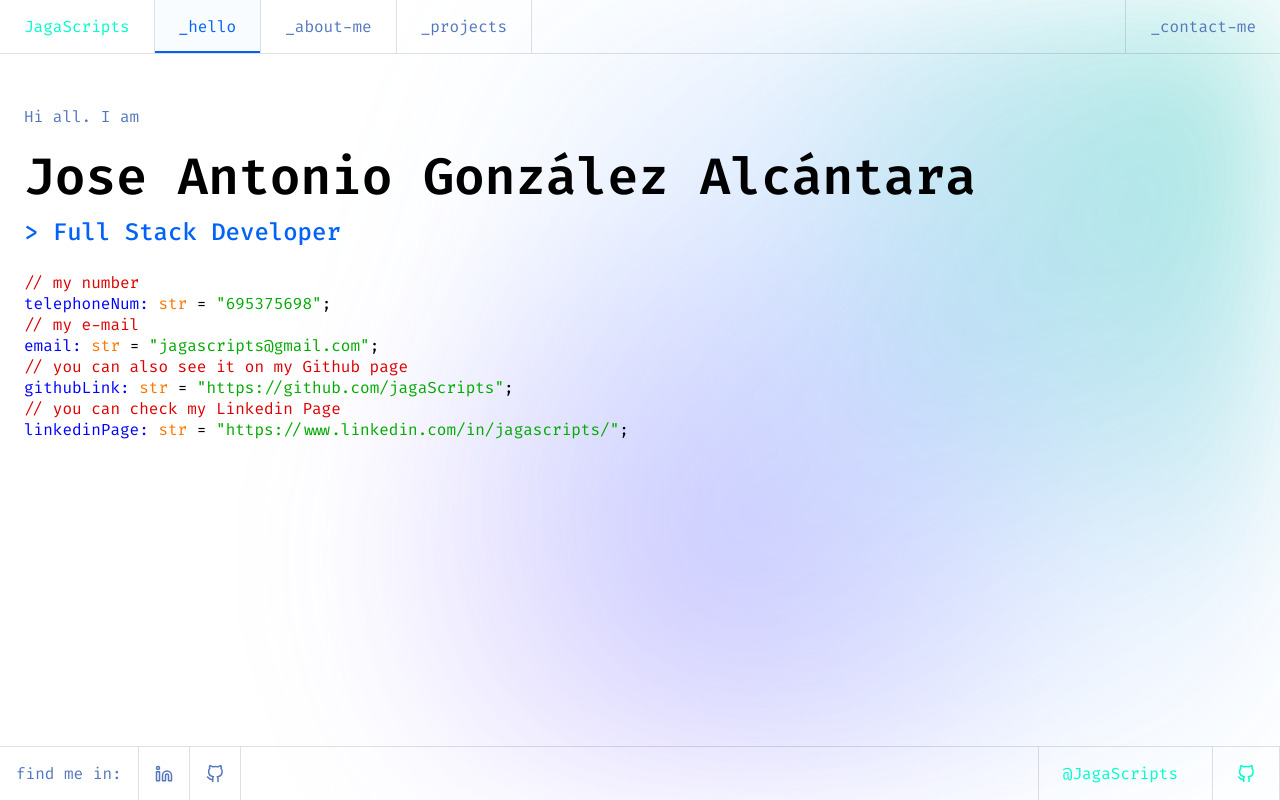
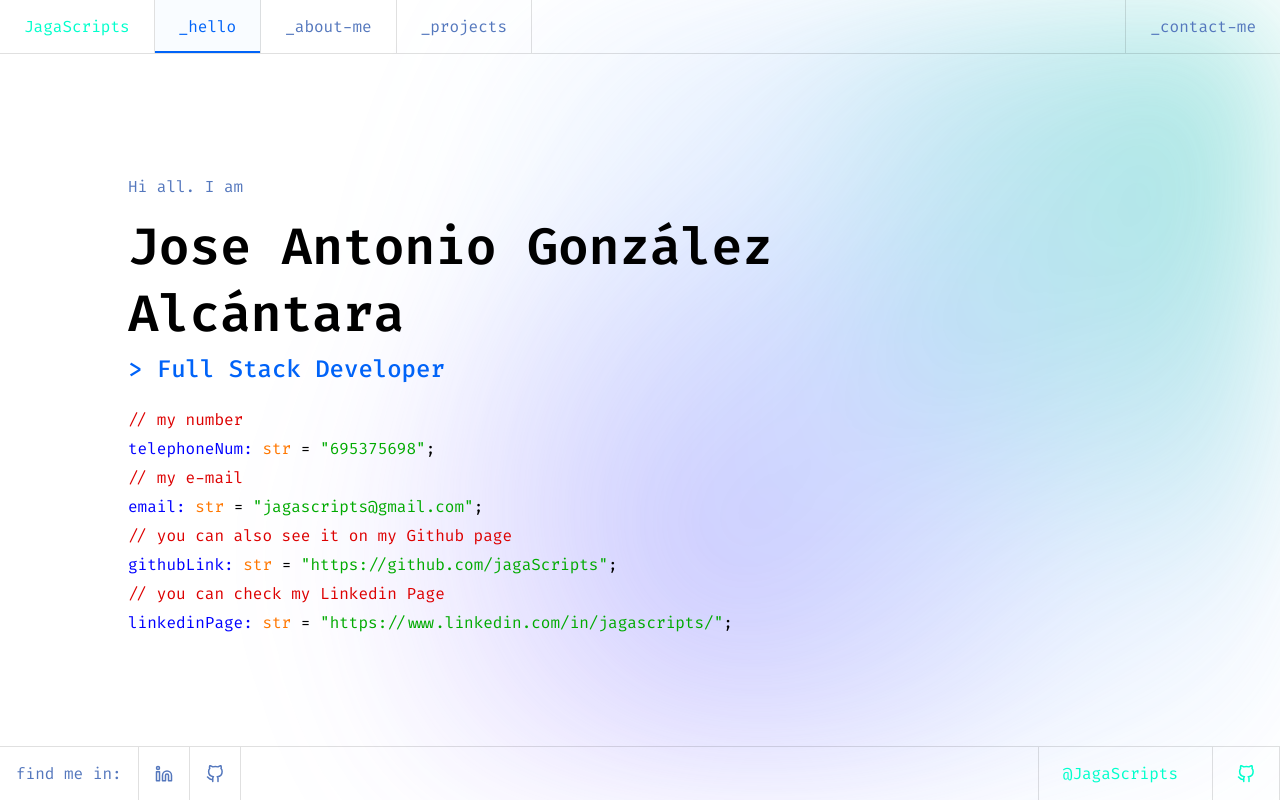
Before and after one commit to JagaScripts/jagascripts, a Flask app: page / in a window 1280 px wide. Run offline with Flask 3, Linux system fonts and the light colour scheme.

Commit message:
feat: implementar la página de inicio del portafolio personal con CSS personalizado y contexto de plantilla dinámico

```diff
--- a/app/main/static/css/style.css
+++ b/app/main/static/css/style.css
@@ -123,12 +123,22 @@ body {
 }
 
 .hero {
-  margin-top: 12px;
   width: 100%;
-  display: grid;
-  grid-template-columns: 1fr;
-  gap: 24px;
-  padding: 24px;
+  display: flex;
+  flex-direction: column;
+  align-items: flex-start;
+  justify-content: center;
+  /* Centrado vertical */
+  padding: 40px 24px;
+  flex-grow: 1;
+  /* Ocupa todo el espacio entre header y footer */
+  padding-left: 10%;
+}
+
+.intro {
+  max-width: 800px;
+  /* Evita que el texto se estire infinito */
+  width: 100%;
 }
 
 .hey {
@@ -171,6 +181,11 @@ body {
 
 .string {
   color: var(--string);
+}
+
+.code-snippet .line {
+  margin-bottom: 8px;
+  /* <-- Ajusta esto para la separación de líneas */
 }
 
 .site-footer .left {
```
Also changed, not shown: app/main/templates/index.html (+4 -8 lines).
